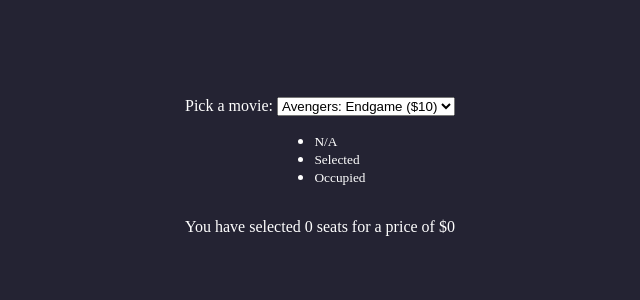
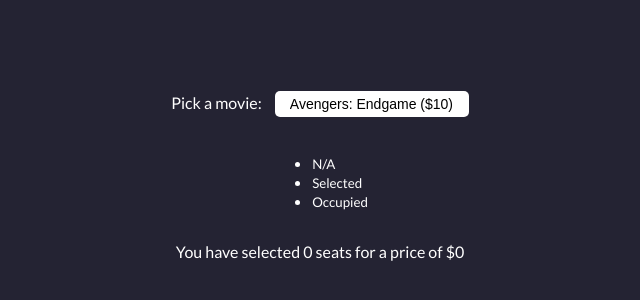
Before and after one commit to aakashsr/Movie-Seat-Booking, a plain HTML site: page index.html in a window 1280 px wide. Shown: the part 234-534 px from the top of the page, without its empty margins (320-960 px from the left). Drawn offline with Linux system fonts and the light colour scheme.

Commit message:
added appearance property to select to override browser specific styles

```diff
--- a/style.css
+++ b/style.css
@@ -5,6 +5,7 @@
 }
 
 body {
+    font-family: 'Lato', sans-serif;
     background-color: #242333;
     color: #fff;
     display: flex;
@@ -13,3 +14,20 @@ body {
     align-items: center;
     height: 100vh;
 }
+
+.movie-container {
+    margin: 20px 0;
+}
+
+.movie-container select {
+    background-color: #fff;
+    border: 0;
+    border-radius: 5px;
+    font-size: 14px;
+    margin-left: 10px;
+    padding: 5px 15px 5px 15px;
+    -webkit-appearance: none;
+    -moz-appearance: none;
+    appearance: none;
+    /* Will remove the browser style and let you use your own style */
+}
```
